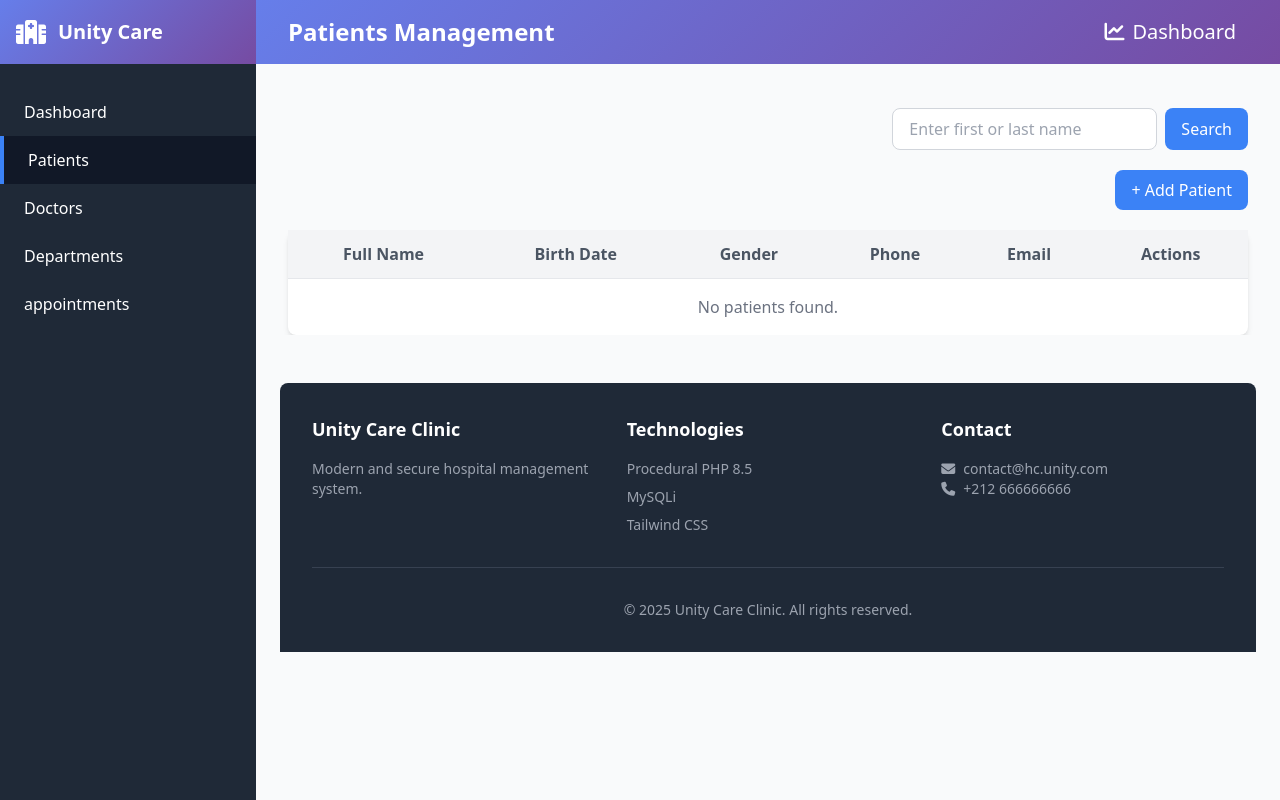
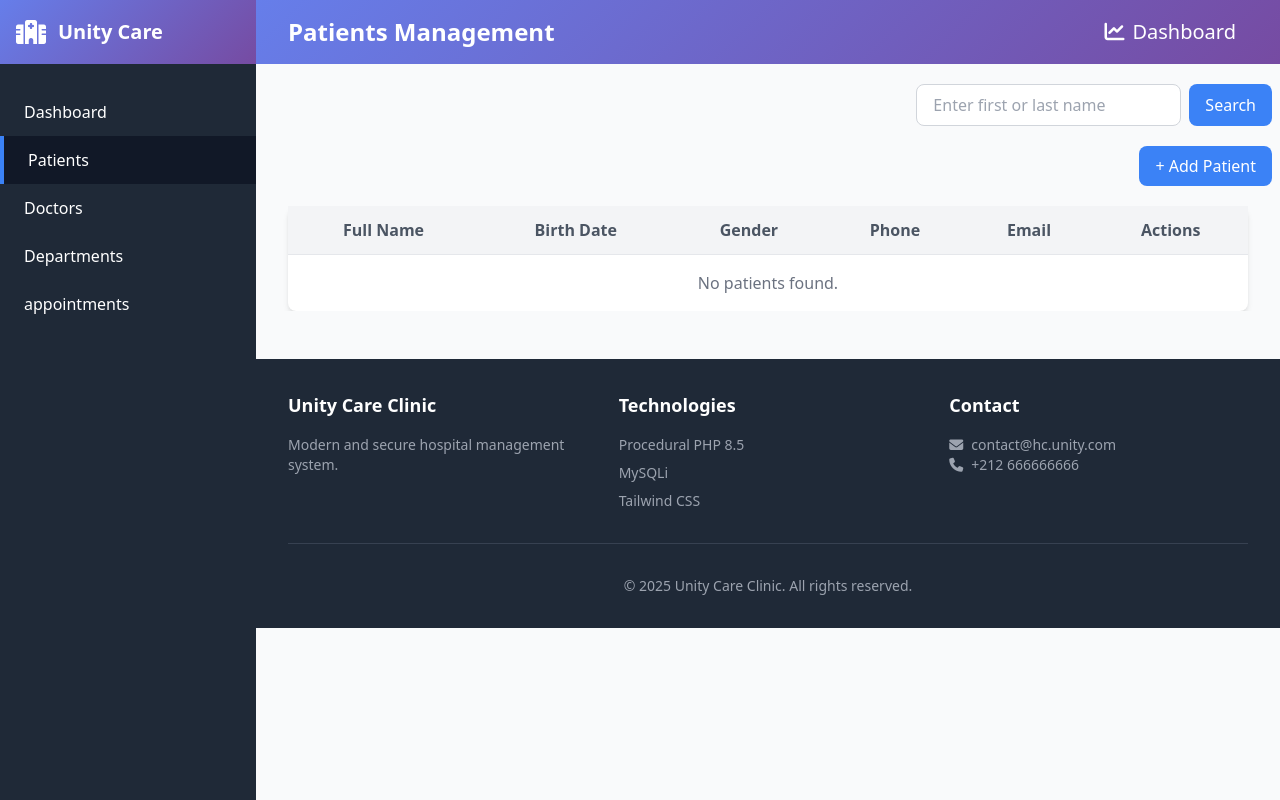
Before and after one commit to ikara-py/Backend-V1, a PHP site: page /views/patients.php in a window 1280 px wide. Run offline with PHP 8.4, Linux system fonts and the light colour scheme; data that the repository does not hold is empty; some libraries are stand-ins or nearby versions.

Commit message:
feat(HC-8): Adjust layout spacing and formatting in patients view

```diff
--- a/views/patients.php
+++ b/views/patients.php
@@ -11,9 +11,9 @@ function addPatient($connection)
     $birth      = $_POST['birth'];
 
     $query = "insert into patients
-              (first_name,last_name,gender,date_of_birth,phone_number,email)
-              values ('$firstName', '$lastName', '$gender',
-                      '$birth','$phoneNumber','$email')";
+             (first_name,last_name,gender,date_of_birth,phone_number,email)
+             values ('$firstName', '$lastName', '$gender',
+                     '$birth','$phoneNumber','$email')";
     mysqli_query($connection, $query);
     header('location: patients.php');
     exit;
@@ -209,7 +209,7 @@ if (!empty($search)) {
             </div>
         </nav>
 
-        <main class="flex-1 overflow-x-hidden overflow-y-auto bg-gray-50 p-6">
+        <main class="flex-1 overflow-x-hidden overflow-y-auto bg-gray-50">
 
             <form method="GET" action="../views/patients.php" class="mt-5 mr-2 flex justify-end">
                 <input type="text" name="search_patient" placeholder="Enter first or last name" value="<?= htmlspecialchars($_GET['search_patient'] ?? '') ?>" class="border border-gray-300 rounded-lg px-4 py-2">
@@ -273,7 +273,7 @@ if (!empty($search)) {
             </div>
 
 
-            <div class="overflow-x-auto flex justify-center mt-5">
+            <div class="overflow-x-auto flex justify-center mt-5 px-6">
                 <table class="display w-full md:mx-2 bg-white shadow-md rounded-lg">
                     <thead class="bg-gray-100">
                         <tr>
@@ -311,7 +311,7 @@ if (!empty($search)) {
                 </table>
             </div>
 
-            <footer class="bg-gray-800 text-white py-8 mt-12 rounded-t-lg">
+            <footer class="bg-gray-800 text-white py-8 mt-12">
                 <div class="max-w-7xl mx-auto px-4 sm:px-6 lg:px-8">
                     <div class="grid grid-cols-1 md:grid-cols-3 gap-8">
                         <div>
```
